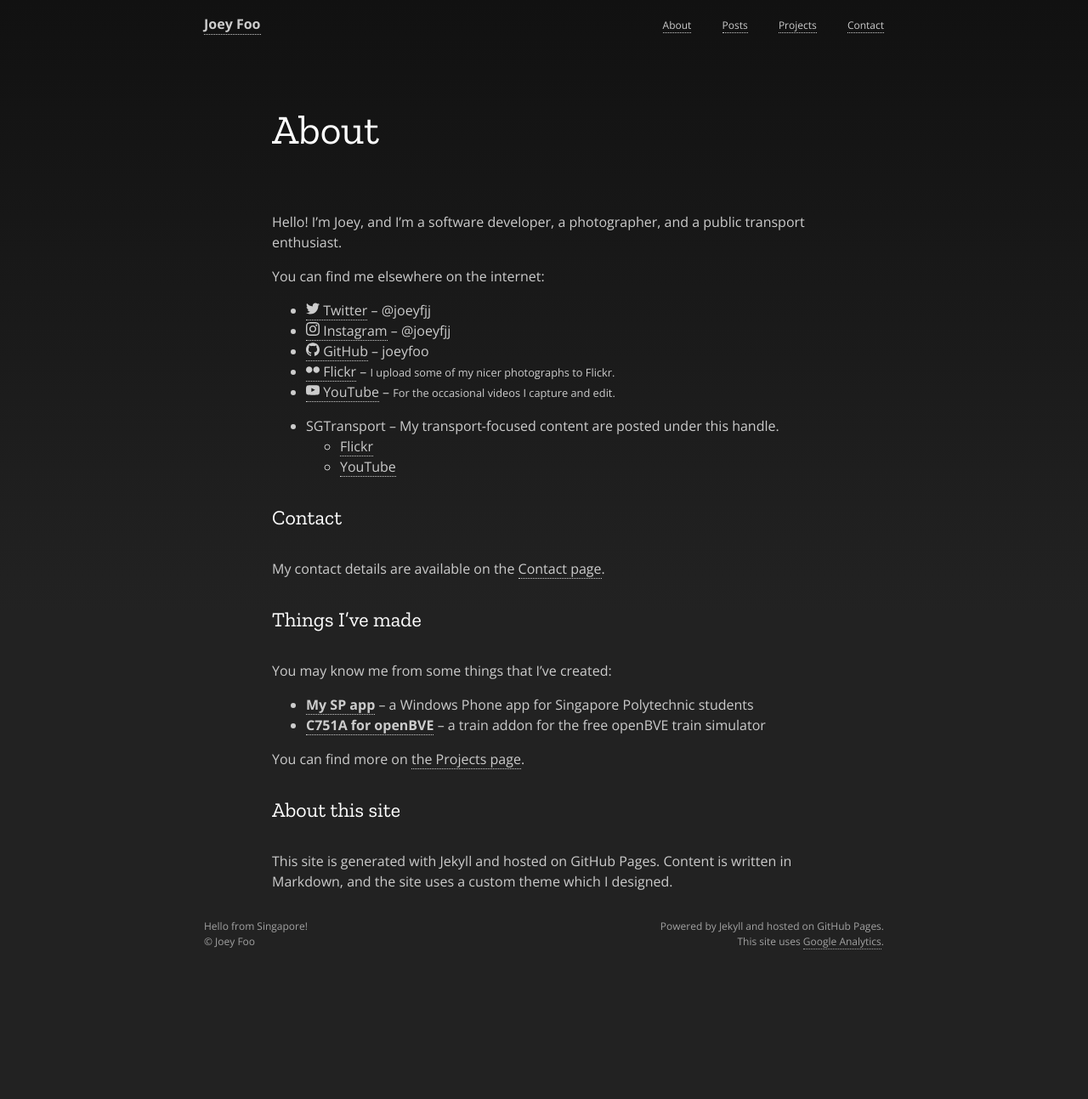
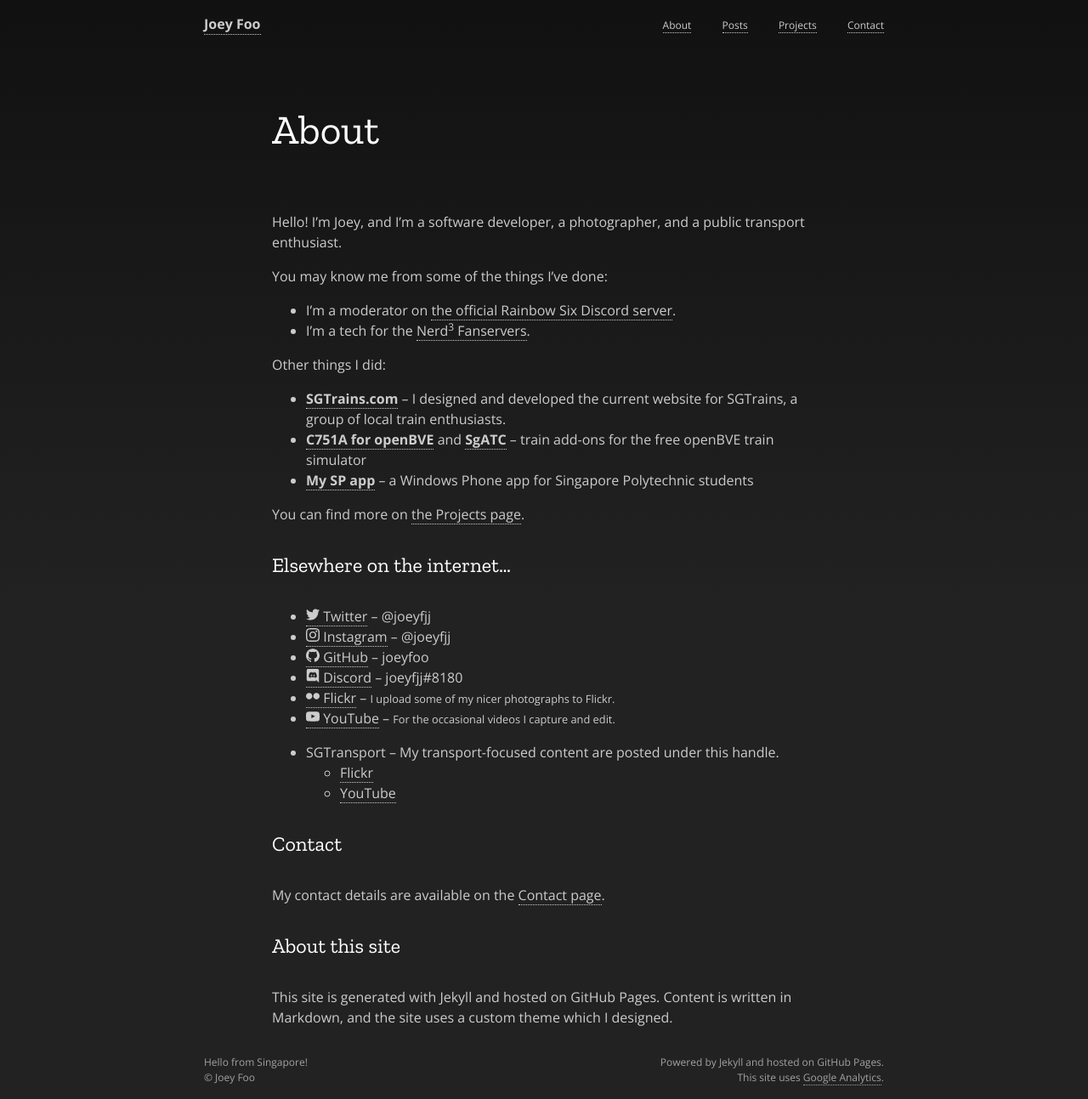
Before and after one commit to joeyfoo/joeyfoo.github.io, a Jekyll site: the page built from about.md, in a window 1280 px wide. Shown: the whole page at 85% size. Built offline with Jekyll 4.4.1, drawn with Linux system fonts in a browser that asks for light colours; before the commit the page ends 1133 px from its top, so only the background shows below that.

Commit message:
About and contact page updates

```diff
--- a/about.md
+++ b/about.md
@@ -5,11 +5,25 @@
 
 Hello! I'm Joey, and I'm a software developer, a photographer, and a public transport enthusiast.
 
-You can find me elsewhere on the internet:
+You may know me from some of the things I've done:
+
+* I'm a moderator on [the official Rainbow Six Discord server](https://discord.gg/rainbow6).
+* I'm a tech for the [Nerd<sup>3</sup> Fanservers](http://n3fs.co.uk/).
+
+Other things I did:
+
+* [**SGTrains.com**](http://www.sgtrains.com/) -- I designed and developed the current website for SGTrains, a group of local train enthusiasts.
+* [**C751A for openBVE**]({% link _projects/openbve-c751a.md %}) and [**SgATC**](https://github.com/joeyfoo/SgATC) -- train add-ons for the free openBVE train simulator
+* [**My SP app**]({% link _projects/mysp.md %}) -- a Windows Phone app for Singapore Polytechnic students
+
+You can find more on [the Projects page]({% link projects.md %}).
+
+## Elsewhere on the internet...
 
 * [{% include icons/twitter.svg %} Twitter](https://twitter.com/joeyfjj) -- @joeyfjj
 * [{% include icons/instagram.svg %} Instagram](https://www.instagram.com/joeyfjj/) -- @joeyfjj
 * [{% include icons/github.svg %} GitHub](https://github.com/joeyfoo) -- joeyfoo
+* [{% include icons/discord.svg %} Discord](https://discordapp.com/) -- joeyfjj#8180
 * [{% include icons/flickr.svg %} Flickr](https://www.flickr.com/photos/joeyfoo/) -- <small>I upload some of my nicer photographs to Flickr.</small>
 * [{% include icons/youtube.svg %} YouTube](https://www.youtube.com/user/joeyfjj) -- <small>For the occasional videos I capture and edit.</small>
 
@@ -21,15 +35,6 @@
 
 My contact details are available on the [Contact page]({% link contact.md %}).
 
-## Things I've made
-
-You may know me from some things that I've created:
-
-* [**My SP app**]({% link _projects/mysp.md %}) -- a Windows Phone app for Singapore Polytechnic students
-* [**C751A for openBVE**]({% link _projects/openbve-c751a.md %}) -- a train addon for the free openBVE train simulator
-
-You can find more on [the Projects page]({% link projects.md %}).
-
 ## About this site
 
 This site is generated with Jekyll and hosted on GitHub Pages. Content is written in Markdown, and the site uses a custom theme which I designed.
```
Also changed, not shown: contact.md (+1 -1 lines), _includes/icons/discord.svg (added).
